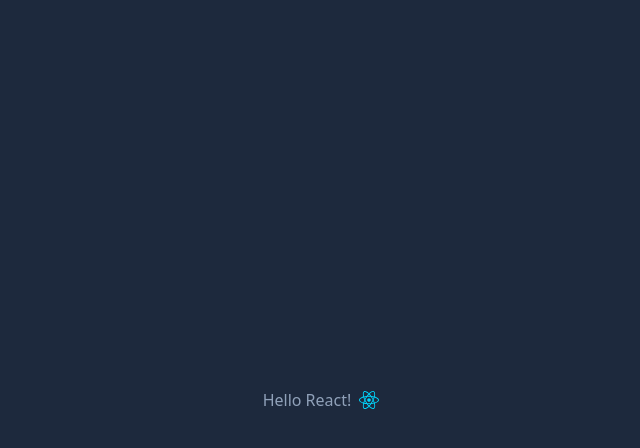
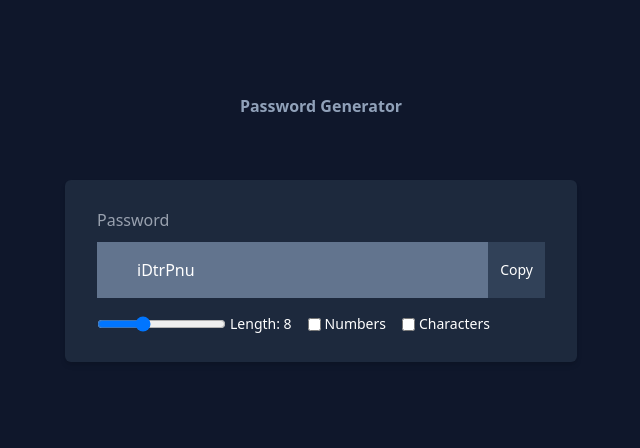
Before and after one commit to designervenkat/react-godha-devi, a React (Vite) app: page / in a window 1280 px wide. Shown: the top 448 px of the page, without its empty margins (319-959 px from the left). Built offline with nearby package versions, Linux system fonts and the light colour scheme.

Commit message:
useCallbacks and useRef

```diff
--- a/package.json
+++ b/package.json
@@ -13,6 +13,7 @@
     "@tailwindcss/vite": "^4.1.8",
     "react": "^19.1.0",
     "react-dom": "^19.1.0",
+    "react-hot-toast": "^2.5.2",
     "tailwindcss": "^4.1.8"
   },
   "devDependencies": {
--- a/src/App.jsx
+++ b/src/App.jsx
@@ -1,18 +1,129 @@
+import { useCallback, useEffect, useRef, useState } from 'react'
+import toast, { Toaster } from 'react-hot-toast'
+
 function App() {
+   const [length, setLength] = useState(8)
+   const [character, setCharacter] = useState(false)
+   const [numbers, setNumbers] = useState(false)
+   const [password, setPassword] = useState('')
+
+   // useRef Hook
+   const passwordEl = useRef(null)
+
+   // function to generate password
+   const passwordGenerator = useCallback(() => {
+      let pass = ''
+      let str = 'ABCDEFGHIJKLMNOPQRSTUVWXYZabcdefghijklmnopqrstuvwxyz'
+      if (numbers) str += '0123456789'
+      if (character) str += '!@#$%^&*~'
+
+      for (let i = 1; i <= length; i++) {
+         let char = Math.floor(Math.random() * str.length + 1)
+         pass += str.charAt(char)
+      }
+
+      setPassword(pass)
+   }, [length, numbers, character, setPassword])
+
+   // copy function
+   const copyToClipboard = useCallback(() => {
+      passwordEl.current?.select()
+      passwordEl.current?.setSelectionRange(0, 15)
+      window.navigator.clipboard.writeText(password)
+      toast.error('Copied to Clipboard', {
+         icon: '🎉',
+         position: 'bottom-right',
+      })
+   }, [password])
+
+   useEffect(() => {
+      passwordGenerator()
+   }, [length, numbers, character, setPassword])
+
    return (
-      <div className='bg-slate-800 h-screen w-screen grid place-content-center'>
-         <div className='flex items-center justify-center gap-x-2'>
-            <h1 className='text-base font-medium text-slate-400'>
-               Hello React!
-            </h1>
-            <img
-               src='/react.svg'
-               alt=''
-               width={20}
-               height={20}
-            />
+      <section className='py-10 bg-slate-900 sm:py-16 lg:py-24 h-screen'>
+         <Toaster />
+         <div className='px-4 mx-auto max-w-7xl sm:px-6 lg:px-8'>
+            <div className='max-w-2xl mx-auto text-center'>
+               <h2 className='text-base font-bold leading-tight text-slate-400'>
+                  Password Generator
+               </h2>
+            </div>
+            <div className='relative max-w-lg mx-auto mt-8 md:mt-16'>
+               <div className='overflow-hidden bg-slate-800 rounded-md shadow-md'>
+                  <div className='px-4 py-6 sm:px-8 sm:py-7'>
+                     <div className='space-y-5'>
+                        <div>
+                           <label
+                              htmlFor=''
+                              className='text-base font-medium text-gray-400'>
+                              Password
+                           </label>
+                           <div className='flex mt-2.5 relative text-gray-400 focus-within:text-gray-600'>
+                              <input
+                                 type='text'
+                                 value={password}
+                                 ref={passwordEl}
+                                 disabled
+                                 className='block w-full py-4 pl-10 pr-4 text-white placeholder-gray-500 transition-all duration-200 bg-slate-500   focus:outline-none'
+                              />
+                              <button
+                                 className='outline-none bg-slate-700 text-white px-3 py-0.5 shrink-0 text-sm cursor-pointer'
+                                 onClick={copyToClipboard}>
+                                 Copy
+                              </button>
+                           </div>
+
+                           <div className='flex text-sm gap-x-4 mt-4'>
+                              <div className='flex items-center gap-x-1'>
+                                 <input
+                                    type='range'
+                                    min={6}
+                                    max={12}
+                                    value={length}
+                                    onChange={(e) => setLength(e.target.value)}
+                                    className='cursor-pointer bg-white'
+                                 />
+                                 <label className='text-white text-sm'>
+                                    Length: {length}
+                                 </label>
+                              </div>
+                              <div className='flex items-center gap-x-1'>
+                                 <input
+                                    type='checkbox'
+                                    id='numberInput'
+                                    value={numbers}
+                                    onChange={() => setNumbers((prev) => !prev)}
+                                 />
+                                 <label
+                                    htmlFor='numberInput'
+                                    className='text-white text-sm'>
+                                    Numbers
+                                 </label>
+                              </div>
+                              <div className='flex items-center gap-x-1'>
+                                 <input
+                                    type='checkbox'
+                                    id='characterInput'
+                                    value={character}
+                                    onChange={() =>
+                                       setCharacter((prev) => !prev)
+                                    }
+                                 />
+                                 <label
+                                    htmlFor='characterInput'
+                                    className='text-white text-sm'>
+                                    Characters
+                                 </label>
+                              </div>
+                           </div>
+                        </div>
+                     </div>
+                  </div>
+               </div>
+            </div>
          </div>
-      </div>
+      </section>
    )
 }
 
--- /dev/null
+++ b/src/components/Count.jsx
@@ -0,0 +1,34 @@
+import React, { useState, useCallback } from 'react'
+
+const functionsSet = new Set()
+
+export default function Counter() {
+   const [count, setCount] = useState(0)
+   const [count2, setCount2] = useState(0)
+
+   const increment = () => {
+      setCount(count + 1)
+   }
+   const decrement = () => {
+      setCount(count - 1)
+   }
+   const incrementOtherCounter = () => {
+      setCount2(otherCounter + 1)
+   }
+
+   functionsSet.add(increment)
+   functionsSet.add(decrement)
+   functionsSet.add(incrementOtherCounter)
+
+   console.log(functionsSet)
+
+   return (
+      <div className='text-white grid grid-cols-1 gap-4 place-content-center '>
+         <h2>Count: {count}</h2>
+
+         <button onClick={increment}>+</button>
+         <button onClick={decrement}>-</button>
+         <button onClick={incrementOtherCounter}>incrementOtherCounter</button>
+      </div>
+   )
+}
```
Also changed, not shown: notes/useCallback.md (added, +64 -0 lines), 1 other file (tests, documents, lock files or other folders).
